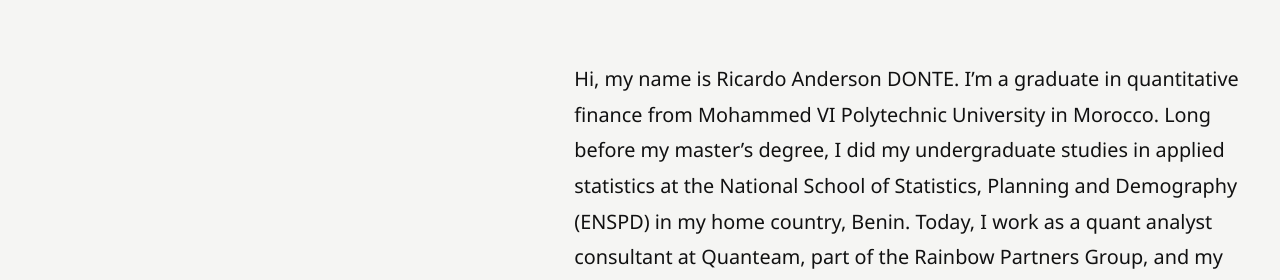
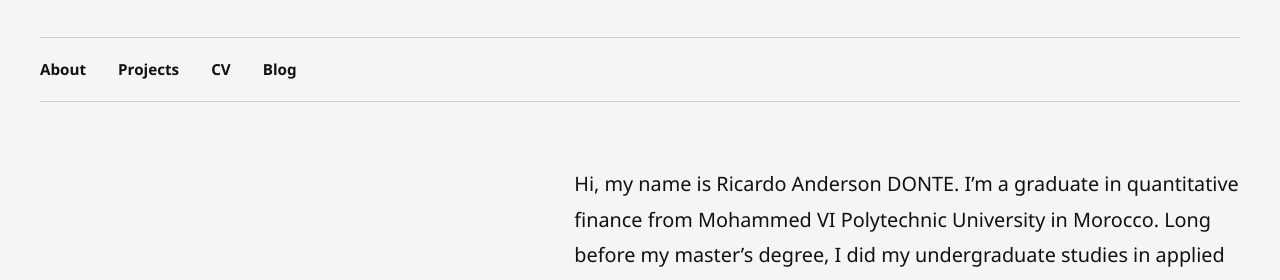
Before and after one commit to Ricardodonte/ricardodonte.github.io, a plain HTML site: page index.html in a window 1280 px wide. Shown: the part 514-794 px from the top of the page. Drawn offline with Linux system fonts and the light colour scheme.

Commit message:
Restore site navigation

```diff
--- a/index.html
+++ b/index.html
@@ -221,6 +221,7 @@ a:hover { text-decoration-color: currentColor; }
         <button class="theme-toggle" type="button" hidden>Dark mode</button>
       </div>
       <h1 id="name"><span>Ricardo</span> <span>Anderson</span> <span>DONTE</span></h1>
+      <nav class="navigation" aria-label="Main navigation"><a href="#name">About</a><a href="#projects">Projects</a><a href="#cv">CV</a><a href="#blog">Blog</a></nav>
     </header>
 
     <div class="bio">
```
